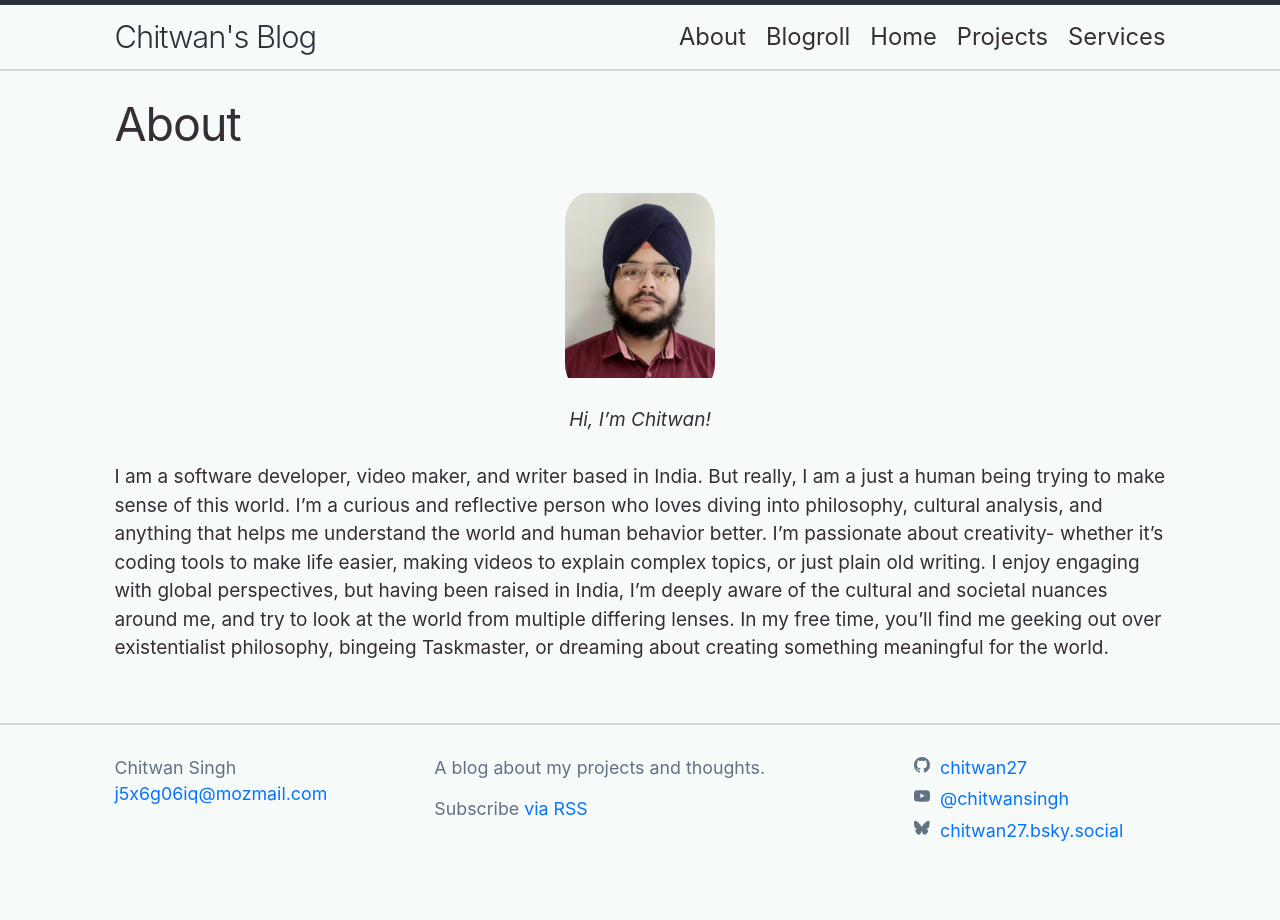
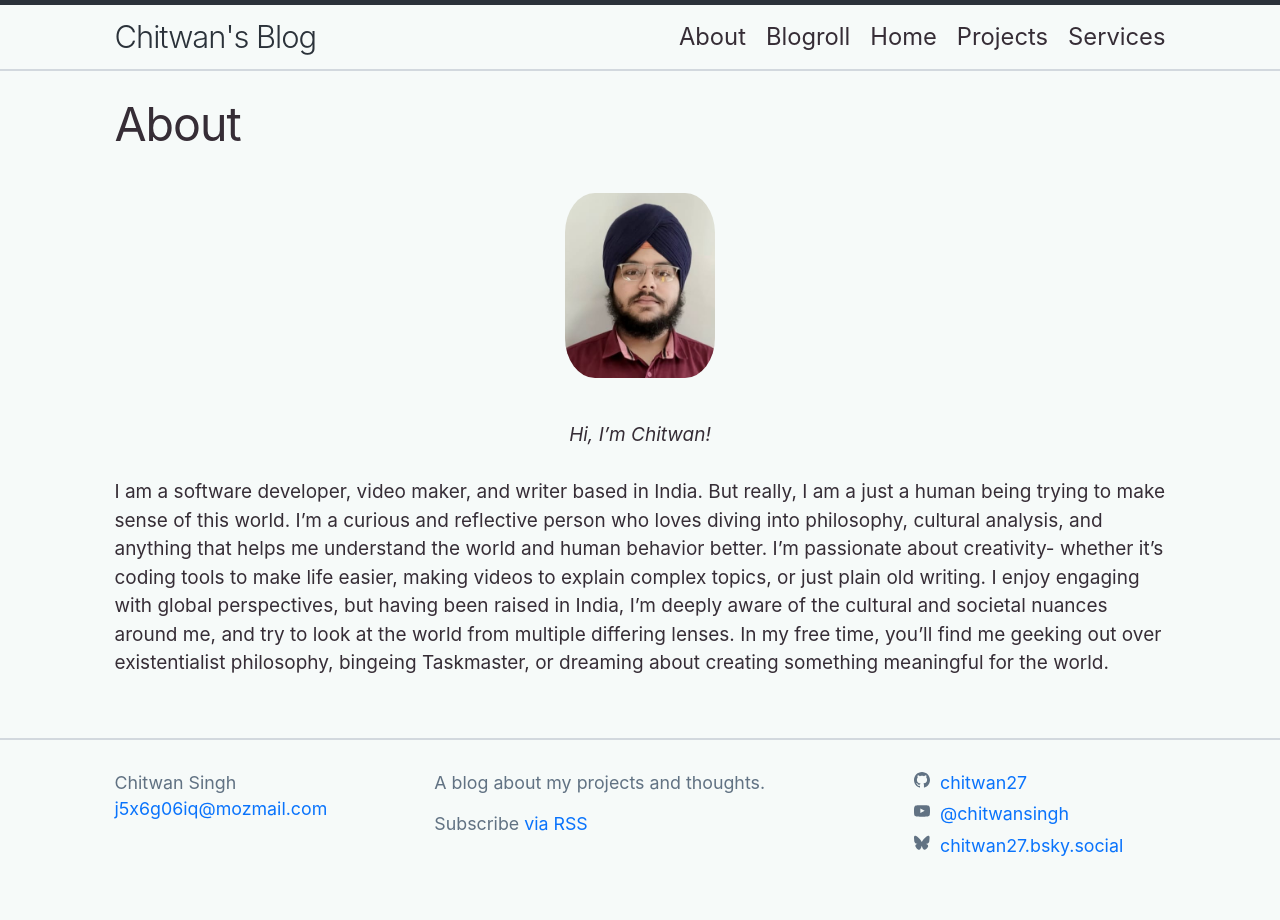
Before and after one commit to chitwan27/chitwan27.github.io, a Jekyll site: the page built from about.md, in a window 1280 px wide. Built offline with Jekyll 4.4.1, drawn with Linux system fonts in a browser that asks for light colours.

Commit message:
tweakfix

```diff
--- a/_sass/minima/_base.scss
+++ b/_sass/minima/_base.scss
@@ -143,13 +143,18 @@ hr {
   width: 150px;
   height: 200px;
   overflow: hidden;
+  position: relative;
+  margin: 15px auto;
+  border-radius: 20%;
 }
 
 .profile-pic img {
   width: 100%;
   height: 100%;
   object-fit: cover;
-  border-radius: 15%;
+  border-radius: 20%;
+  display: block;
+  position: relative;
 }
 
 /**
--- a/index.html
+++ b/index.html
@@ -6,9 +6,9 @@ keywords: "chitwan, blog, development, culture, philosophy, writing, videos, sof
 author: "Chitwan Singh"
 ---
 
-<h1 style="text-align: center;"><em>I am a software developer and content creator based in India.</em></h1>
+<h1 style="text-align: center;">I am a software developer and content creator based in India.</h1>
 
-<div class="image-wrapper">
+<div class="image-wrapper" style="margin: 25px auto;">
 <img src="/assets/images/main_image.jpg" alt="A backdrop of slanting text on a terminal." loading="lazy">
 </div>
 
```
